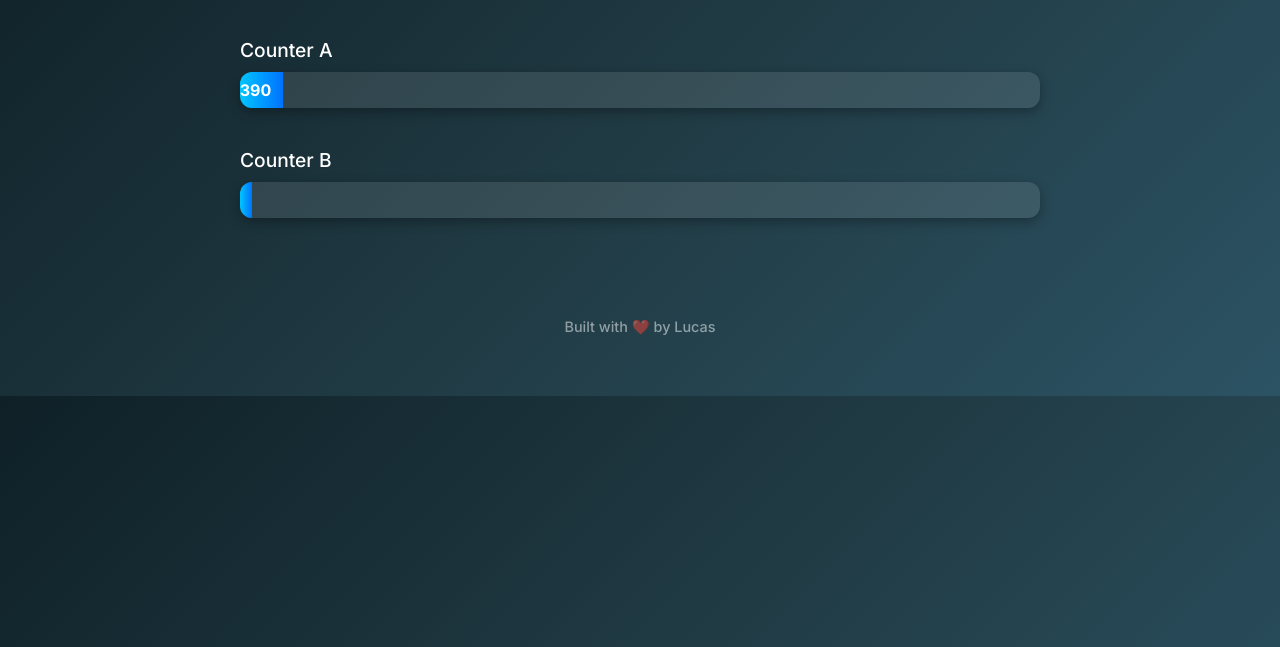
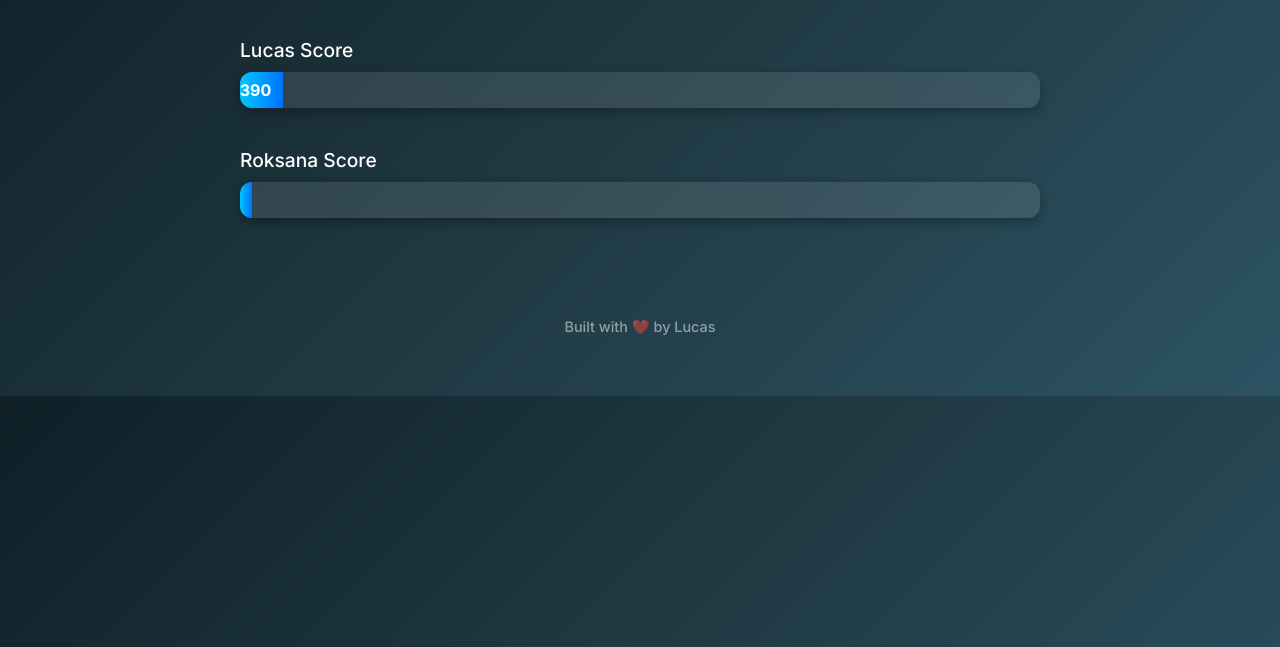
Before and after one commit to LucasSainsbury/code_counters, a plain HTML site: page index.html in a window 1280 px wide. Shown: the part 153-800 px from the top of the page. Drawn offline with Linux system fonts and the light colour scheme.

Commit message:
Update index.html

```diff
--- a/index.html
+++ b/index.html
@@ -67,14 +67,14 @@
   <h1>🎯 Code Counters</h1>
 
   <div class="bar-container">
-    <div class="label">Counter A</div>
+    <div class="label">Lucas Score</div>
     <div class="bar-bg">
       <div class="bar-fill" id="barA">0</div>
     </div>
   </div>
 
   <div class="bar-container">
-    <div class="label">Counter B</div>
+    <div class="label">Roksana Score</div>
     <div class="bar-bg">
       <div class="bar-fill" id="barB">0</div>
     </div>
```
